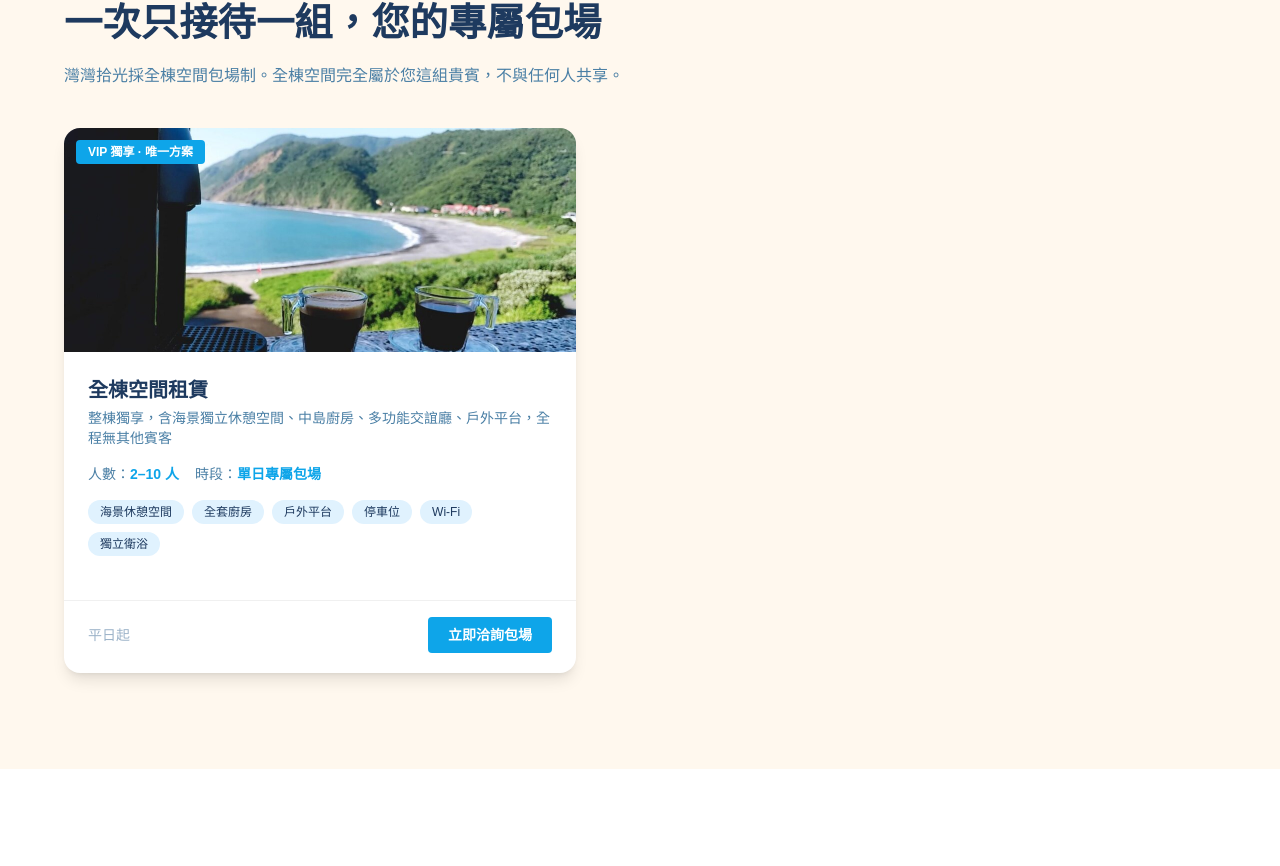
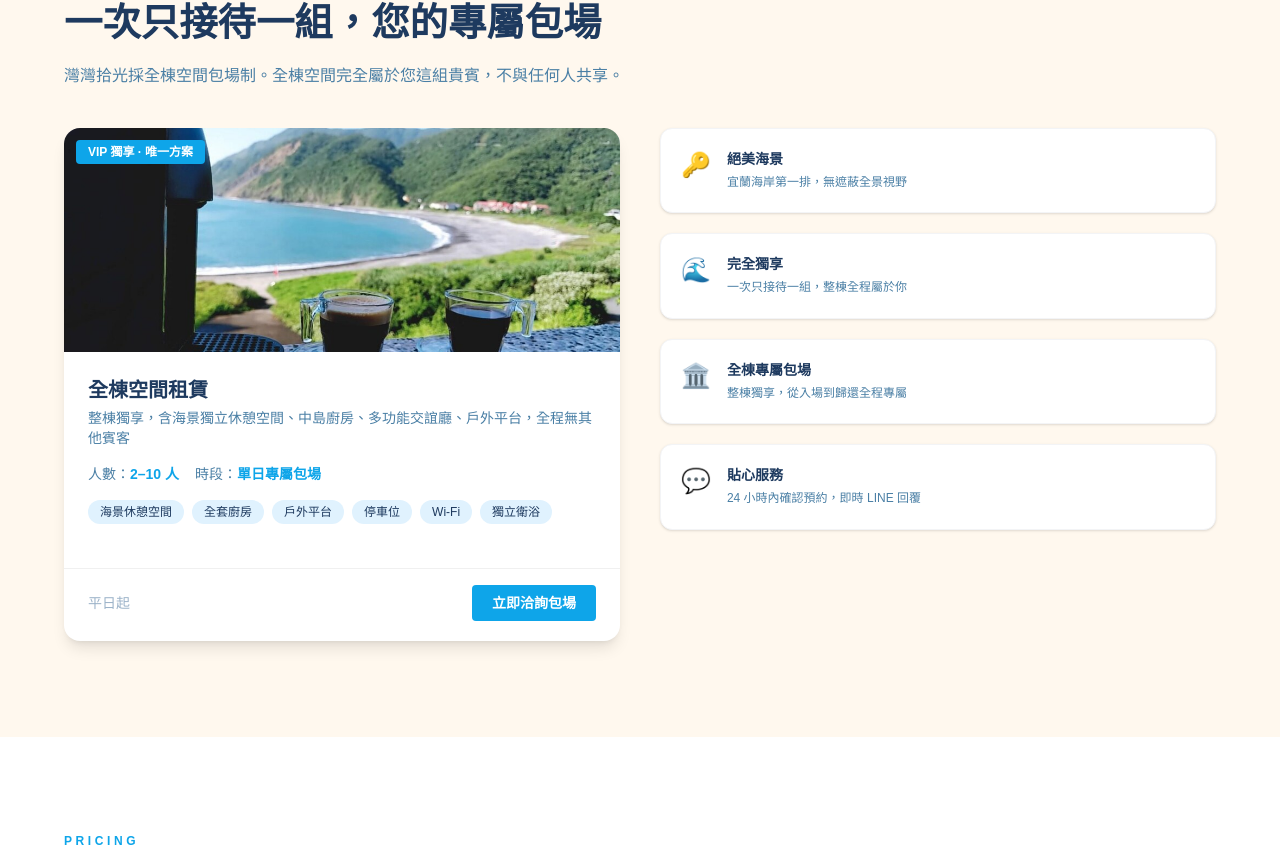
Before and after one commit to sean3193/loverbay, a Next.js app: page /loverbay/ in a window 1280 px wide. Shown: the part 2816-3682 px from the top of the page. Built offline with nearby package versions, Linux system fonts and the light colour scheme.

Commit message:
feat: 空間區塊改為左右兩欄（卡片＋包場亮點）

```diff
--- a/src/app/page.tsx
+++ b/src/app/page.tsx
@@ -540,7 +540,8 @@ export default function Home() {
           {t('space.title')}
         </h2>
         <p className="mb-10 max-w-xl" style={{ color: '#4A7FA5' }}>{t('space.desc')}</p>
-        <div className="max-w-lg">
+        <div className="grid lg:grid-cols-2 gap-10 items-start">
+          {/* 左欄：空間卡片 */}
           <div className="bg-white rounded-2xl overflow-hidden shadow-lg hover:-translate-y-1 transition-transform">
             <div className="relative h-56">
               <Image src={`${BASE}/photos/balcony-4.jpg`} alt="全棟空間租賃" fill className="object-cover" />
@@ -567,6 +568,23 @@ export default function Home() {
                 {t('space.cta')}
               </a>
             </div>
+          </div>
+          {/* 右欄：包場亮點 */}
+          <div className="flex flex-col gap-5">
+            {[
+              { icon: '🔑', title: t('f1.t'), desc: t('f1.d') },
+              { icon: '🌊', title: t('f2.t'), desc: t('f2.d') },
+              { icon: '🏛️', title: t('f3.t'), desc: t('f3.d') },
+              { icon: '💬', title: t('f4.t'), desc: t('f4.d') },
+            ].map((item, i) => (
+              <div key={i} className="flex gap-4 items-start p-5 rounded-xl bg-white shadow-sm border border-gray-100">
+                <span className="text-2xl flex-shrink-0">{item.icon}</span>
+                <div>
+                  <h4 className="font-bold text-sm mb-1" style={{ color: '#1E3A5F' }}>{item.title}</h4>
+                  <p className="text-xs leading-relaxed" style={{ color: '#4A7FA5' }}>{item.desc}</p>
+                </div>
+              </div>
+            ))}
           </div>
         </div>
       </section>
```
